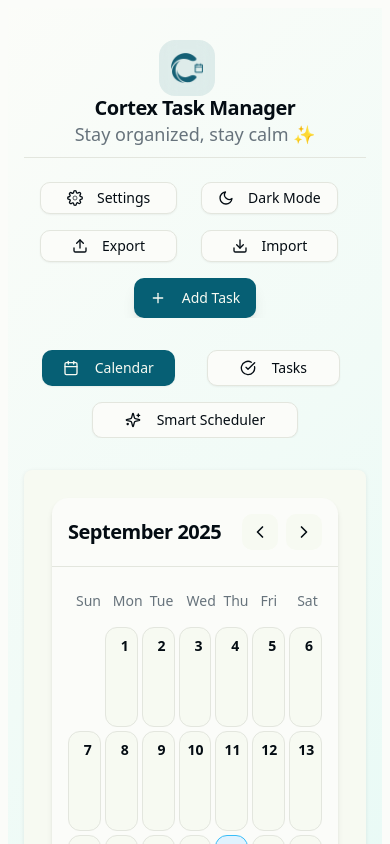
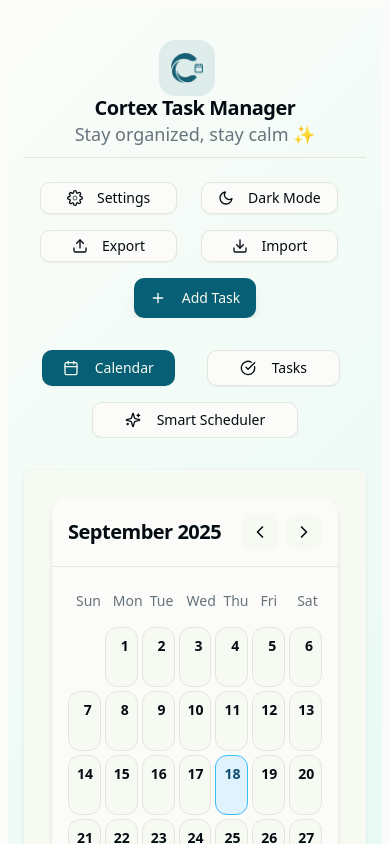
Before and after one commit to BassemHazemDev/Cortex-Task-Manager, a React (Vite) app: page / in a window 390 px wide. Shown: the top 844 px of the page. Built offline with nearby package versions, Linux system fonts and the light colour scheme.

Commit message:
Enhance calendar card styles for improved layout; hide content by default and set minimum height

```diff
--- a/src/App.css
+++ b/src/App.css
@@ -610,4 +610,11 @@ input:focus, textarea:focus, select:focus {
   .navigation-inner button{
     margin: 0rem 1rem;
   }
+
+  .calendar-card-content{
+    display: none;
+  }
+  .calendar-card{
+    min-height: 60px;
+  }
 }
--- a/src/components/CalendarView.jsx
+++ b/src/components/CalendarView.jsx
@@ -192,14 +192,14 @@ const CalendarView = ({ selectedDate, onDateSelect, tasks, onTaskClick, onToggle
               return (
                 <div
                   key={index}
-                  className="min-h-[100px] p-2 border rounded-lg cursor-pointer transition-all duration-200 hover:shadow-lg hover:-translate-y-1"
+                  className="min-h-[100px] p-2 border rounded-lg cursor-pointer transition-all duration-200 hover:shadow-lg hover:-translate-y-1 calendar-card"
                   style={{ background: dayBg, borderColor: dayBorder, color: dayText }}
                   onClick={() => onDateSelect(date)}
                 >
                   <div className="text-sm font-semibold text-right mb-1" style={{ color: dayText }}>
                     {date.getDate()}
                   </div>
-                  <div className="space-y-1">
+                  <div className="space-y-1 calendar-card-content">
                     {dayTasks.slice(0, 2).map(task => {
                       // Renders each task in the day cell with appropriate color and click handler
                       let bg = task.priority === 'medium'
```
